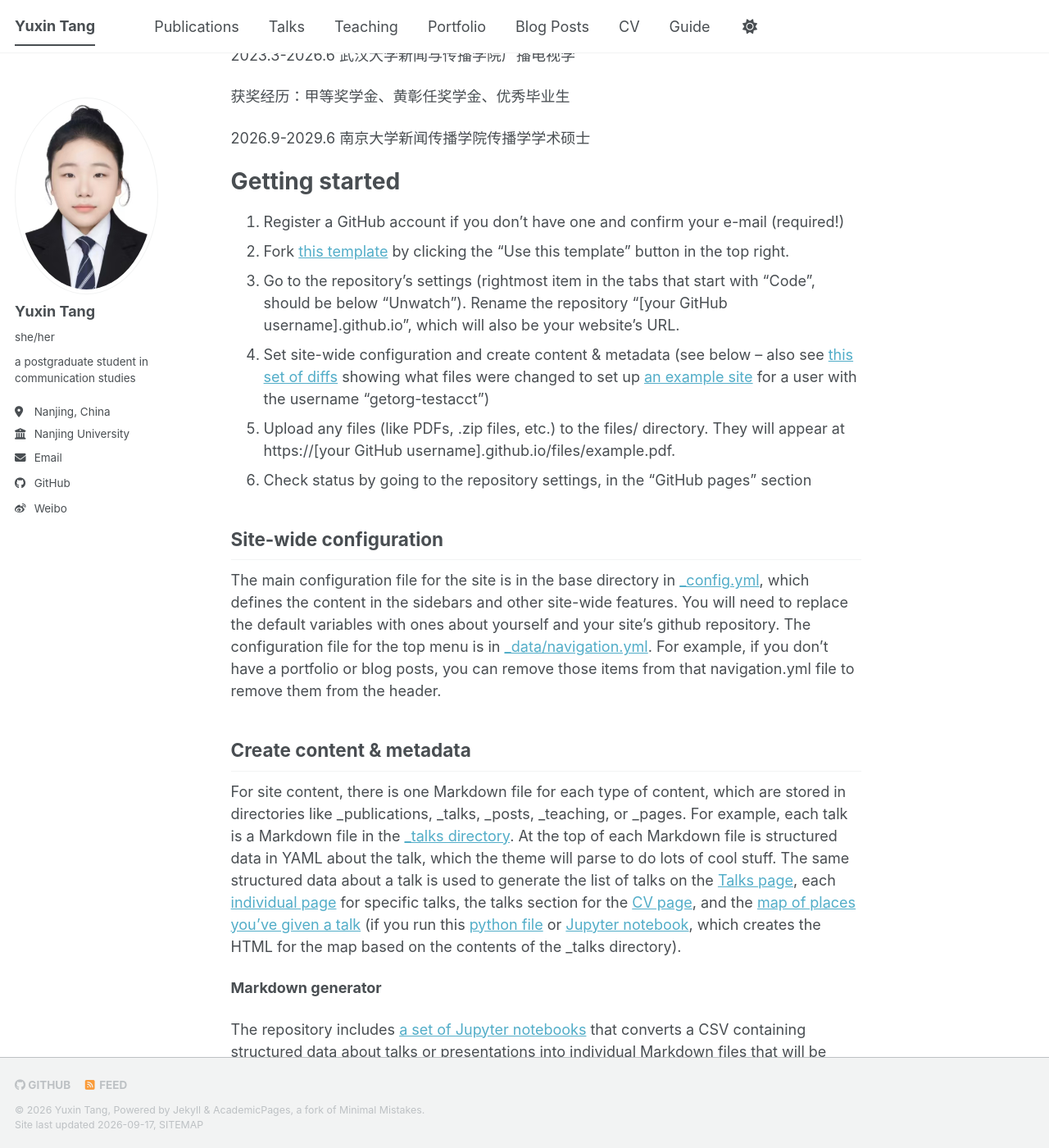
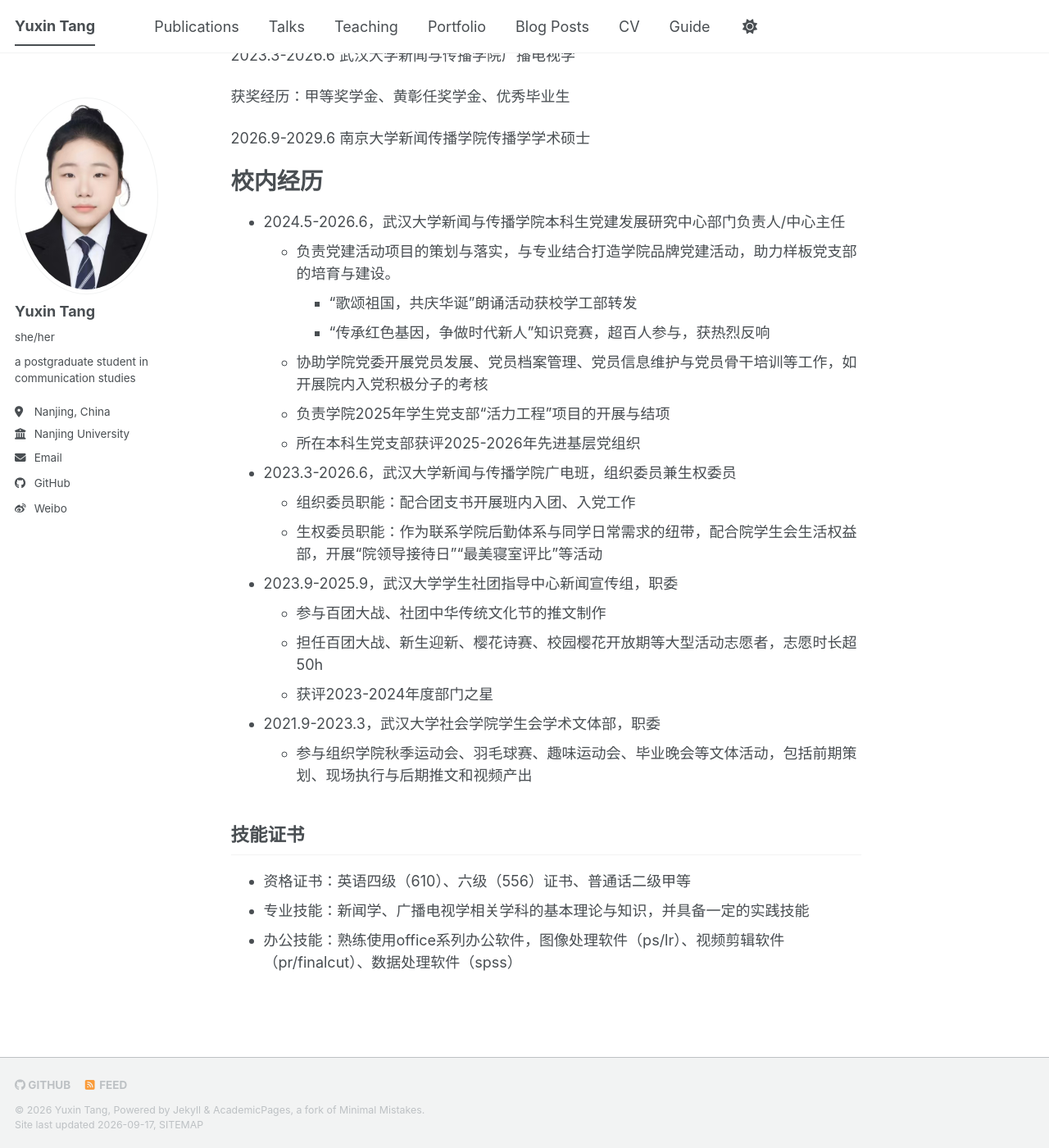
Before and after one commit to Tangyuxin0721/Tangyuxin0721.github.io, a Jekyll site: the page built from _pages/about.md, in a window 1280 px wide and 1400 px high, scrolled down 265 px. Shown: the whole window at 82% size. Built offline with Jekyll 4.4.1, drawn with Linux system fonts in a browser that asks for light colours; a style sheet for code colours, icons or effects is not loaded; some of the changed text lies outside the part shown.

Commit message:
Update about.md with experience and skills
Added personal experience and skills sections in Chinese.

```diff
--- a/_pages/about.md
+++ b/_pages/about.md
@@ -23,35 +23,30 @@ redirect_from:
 南京大学新闻传播学院传播学学术硕士
 
 
-Getting started
+校内经历
 ======
-1. Register a GitHub account if you don't have one and confirm your e-mail (required!)
-1. Fork [this template](https://github.com/academicpages/academicpages.github.io) by clicking the "Use this template" button in the top right.
-1. Go to the repository's settings (rightmost item in the tabs that start with "Code", should be below "Unwatch"). Rename the repository "[your GitHub username].github.io", which will also be your website's URL.
-1. Set site-wide configuration and create content & metadata (see below -- also see [this set of diffs](https://archive.is/3TPas) showing what files were changed to set up [an example site](https://getorg-testacct.github.io) for a user with the username "getorg-testacct")
-1. Upload any files (like PDFs, .zip files, etc.) to the files/ directory. They will appear at https://[your GitHub username].github.io/files/example.pdf.
-1. Check status by going to the repository settings, in the "GitHub pages" section
+* 2024.5-2026.6，武汉大学新闻与传播学院本科生党建发展研究中心部门负责人/中心主任
+  * 负责党建活动项目的策划与落实，与专业结合打造学院品牌党建活动，助力样板党支部的培育与建设。
+    * “歌颂祖国，共庆华诞”朗诵活动获校学工部转发
+    * “传承红色基因，争做时代新人”知识竞赛，超百人参与，获热烈反响
+  * 协助学院党委开展党员发展、党员档案管理、党员信息维护与党员骨干培训等工作，如开展院内入党积极分子的考核
+  * 负责学院2025年学生党支部“活力工程”项目的开展与结项
+  * 所在本科生党支部获评2025-2026年先进基层党组织
 
-Site-wide configuration
+* 2023.3-2026.6，武汉大学新闻与传播学院广电班，组织委员兼生权委员
+  * 组织委员职能：配合团支书开展班内入团、入党工作
+  * 生权委员职能：作为联系学院后勤体系与同学日常需求的纽带，配合院学生会生活权益部，开展“院领导接待日”“最美寝室评比”等活动
+
+* 2023.9-2025.9，武汉大学学生社团指导中心新闻宣传组，职委
+  * 参与百团大战、社团中华传统文化节的推文制作
+  * 担任百团大战、新生迎新、樱花诗赛、校园樱花开放期等大型活动志愿者，志愿时长超50h
+  * 获评2023-2024年度部门之星
+
+* 2021.9-2023.3，武汉大学社会学院学生会学术文体部，职委
+  * 参与组织学院秋季运动会、羽毛球赛、趣味运动会、毕业晚会等文体活动，包括前期策划、现场执行与后期推文和视频产出
+
+技能证书
 ------
-The main configuration file for the site is in the base directory in [_config.yml](https://github.com/academicpages/academicpages.github.io/blob/master/_config.yml), which defines the content in the sidebars and other site-wide features. You will need to replace the default variables with ones about yourself and your site's github repository. The configuration file for the top menu is in [_data/navigation.yml](https://github.com/academicpages/academicpages.github.io/blob/master/_data/navigation.yml). For example, if you don't have a portfolio or blog posts, you can remove those items from that navigation.yml file to remove them from the header.
-
-Create content & metadata
-------
-For site content, there is one Markdown file for each type of content, which are stored in directories like _publications, _talks, _posts, _teaching, or _pages. For example, each talk is a Markdown file in the [_talks directory](https://github.com/academicpages/academicpages.github.io/tree/master/_talks). At the top of each Markdown file is structured data in YAML about the talk, which the theme will parse to do lots of cool stuff. The same structured data about a talk is used to generate the list of talks on the [Talks page](https://academicpages.github.io/talks), each [individual page](https://academicpages.github.io/talks/2012-03-01-talk-1) for specific talks, the talks section for the [CV page](https://academicpages.github.io/cv), and the [map of places you've given a talk](https://academicpages.github.io/talkmap.html) (if you run this [python file](https://github.com/academicpages/academicpages.github.io/blob/master/talkmap.py) or [Jupyter notebook](https://github.com/academicpages/academicpages.github.io/blob/master/talkmap.ipynb), which creates the HTML for the map based on the contents of the _talks directory).
-
-**Markdown generator**
-
-The repository includes [a set of Jupyter notebooks](https://github.com/academicpages/academicpages.github.io/tree/master/markdown_generator
-) that converts a CSV containing structured data about talks or presentations into individual Markdown files that will be properly formatted for the Academic Pages template. The sample CSVs in that directory are the ones I used to create my own personal website at stuartgeiger.com. My usual workflow is that I keep a spreadsheet of my publications and talks, then run the code in these notebooks to generate the Markdown files, then commit and push them to the GitHub repository.
-
-How to edit your site's GitHub repository
-------
-Many people use a git client to create files on their local computer and then push them to GitHub's servers. If you are not familiar with git, you can directly edit these configuration and Markdown files directly in the github.com interface. Navigate to a file (like [this one](https://github.com/academicpages/academicpages.github.io/blob/master/_talks/2012-03-01-talk-1.md) and click the pencil icon in the top right of the content preview (to the right of the "Raw | Blame | History" buttons). You can delete a file by clicking the trashcan icon to the right of the pencil icon. You can also create new files or upload files by navigating to a directory and clicking the "Create new file" or "Upload files" buttons.
-
-Example: editing a Markdown file for a talk
-![Editing a Markdown file for a talk](/images/editing-talk.png)
-
-For more info
-------
-More info about configuring Academic Pages can be found in [the guide](https://academicpages.github.io/markdown/), the [growing wiki](https://github.com/academicpages/academicpages.github.io/wiki), and you can always [ask a question on GitHub](https://github.com/academicpages/academicpages.github.io/discussions). The [guides for the Minimal Mistakes theme](https://mmistakes.github.io/minimal-mistakes/docs/configuration/) (which this theme was forked from) might also be helpful.
+* 资格证书：英语四级（610）、六级（556）证书、普通话二级甲等
+* 专业技能：新闻学、广播电视学相关学科的基本理论与知识，并具备一定的实践技能
+* 办公技能：熟练使用office系列办公软件，图像处理软件（ps/lr）、视频剪辑软件（pr/finalcut）、数据处理软件（spss）
```
